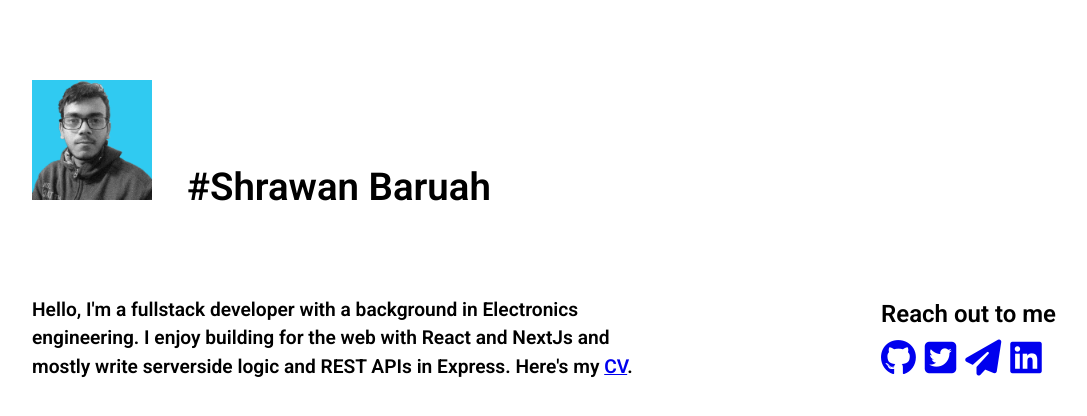
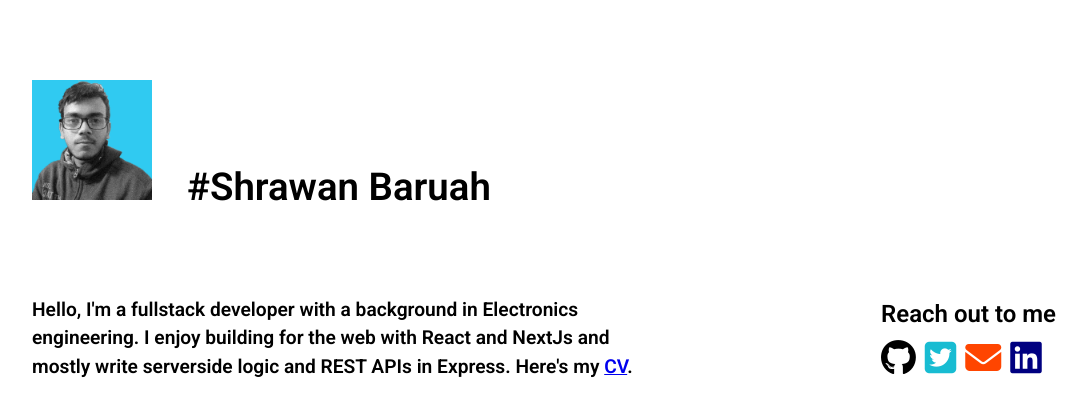
Before and after one commit to CodeingersCat/portfolio, a plain HTML site: page index.html in a window 1280 px wide. Shown: the whole page, without its empty margins (96-1183 px from the left). Drawn offline with Linux system fonts and the light colour scheme.

Commit message:
Icon colors

```diff
--- a/index.html
+++ b/index.html
@@ -22,10 +22,10 @@
             </p>
             <div class="contact">
                 <div>Reach out to me</div>
-                <a href="https://github.com/CodeingersCat" target="_blank" class="git"><i class="fab fa-github"></i></a>
-                <a href="https://twitter.com/dorkkknight" target="_blank" class="tweet"><i class="fab fa-twitter-square" ></i></a>
-                <a href="mailto:shrawansb2000@gmail.com" target="_blank" class="tweet"><i class="fas fa-paper-plane" aria-hidden="true"></i></a>
-                <a href="https://www.linkedin.com/in/shrawan-baruah-43b346197/" target="_blank" class="linkedin"><i class="fa-brands fa-linkedin"></i></a>
+                <a href="https://github.com/CodeingersCat" target="_blank" class="git" style="color: black;"><i class="fab fa-github"></i></a>
+                <a href="https://twitter.com/dorkkknight" target="_blank" class="tweet" style="color: rgb(24, 188, 210);"><i class="fab fa-twitter-square" ></i></a>
+                <a href="mailto:shrawansb2000@gmail.com" target="_blank" class="mail" style="color: orangered;"><i class="fa-solid fa-envelope"></i></a>
+                <a href="https://www.linkedin.com/in/shrawan-baruah-43b346197/" target="_blank" class="linkedin" style="color: navy;"><i class="fa-brands fa-linkedin"></i></a>
             </div>
         </div>
 
```
